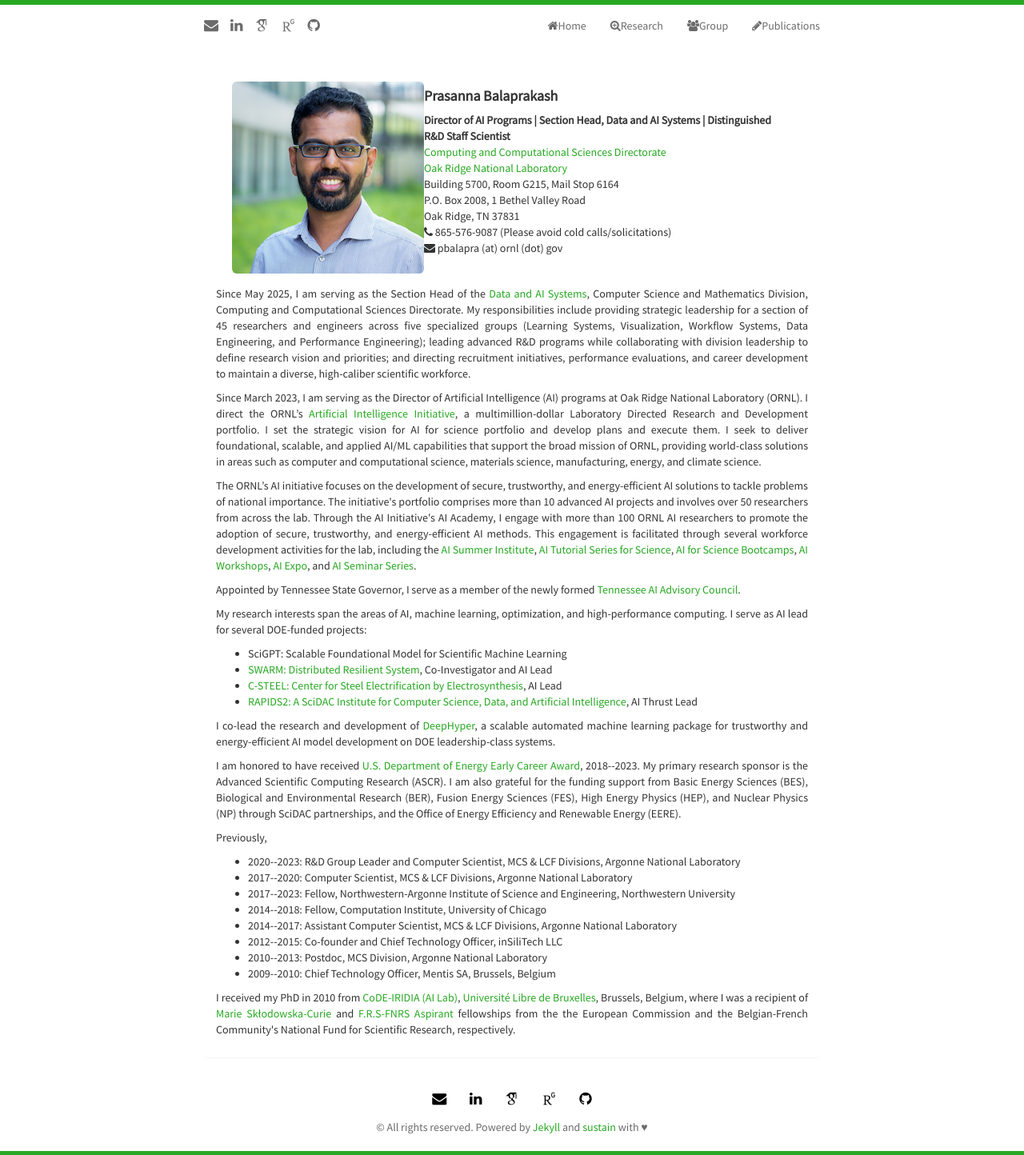
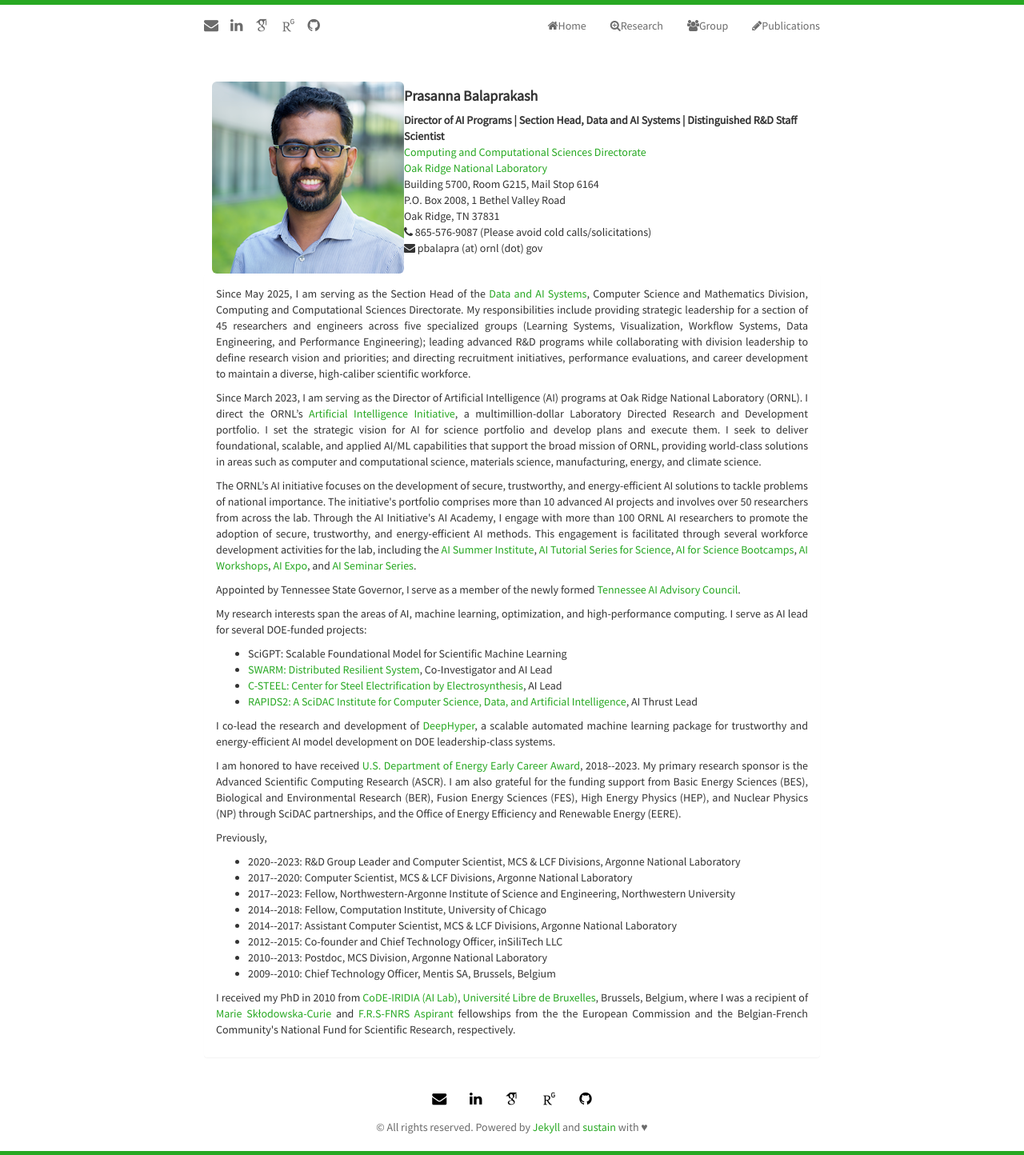
Before and after one commit to pbalapra/pbalapra.github.io, a Jekyll site: the page built from index.html, in a window 1280 px wide. Shown: the whole page at 80% size. Built offline with Jekyll 4.4.1, drawn with Linux system fonts in a browser that asks for light colours; nearby versions of some CDN libraries; some web fonts are replaced; the list of posts is cut into pages by our own code.

Commit message:
Update index.html

```diff
--- a/index.html
+++ b/index.html
@@ -7,7 +7,7 @@ title: Home Page of Prasanna Balaprakash
 
 	<div class="container">
         <center>
-        <table width="700">
+        <table width="750">
           <tr>
             <td>
         	  <div class="avatar">
```
